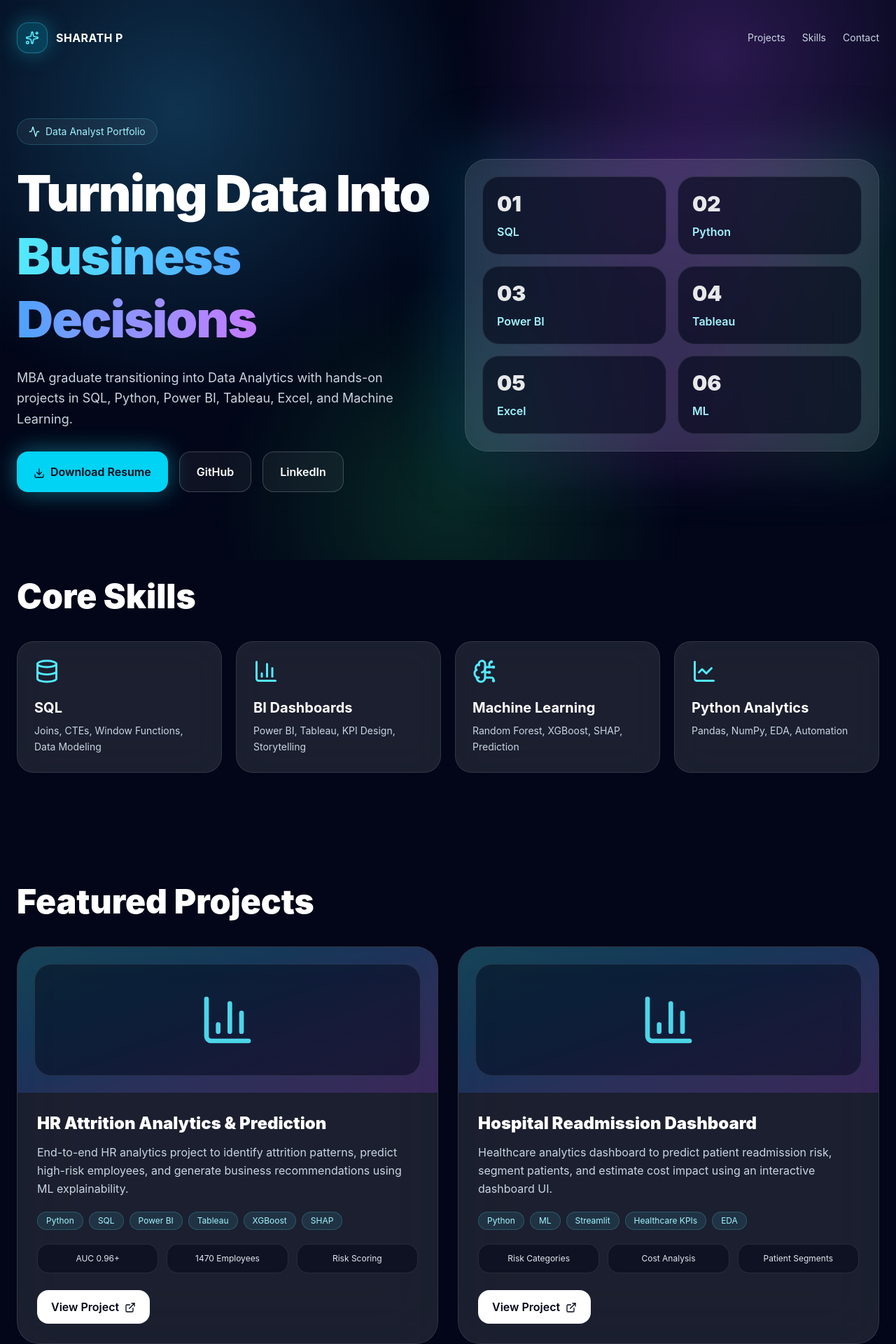
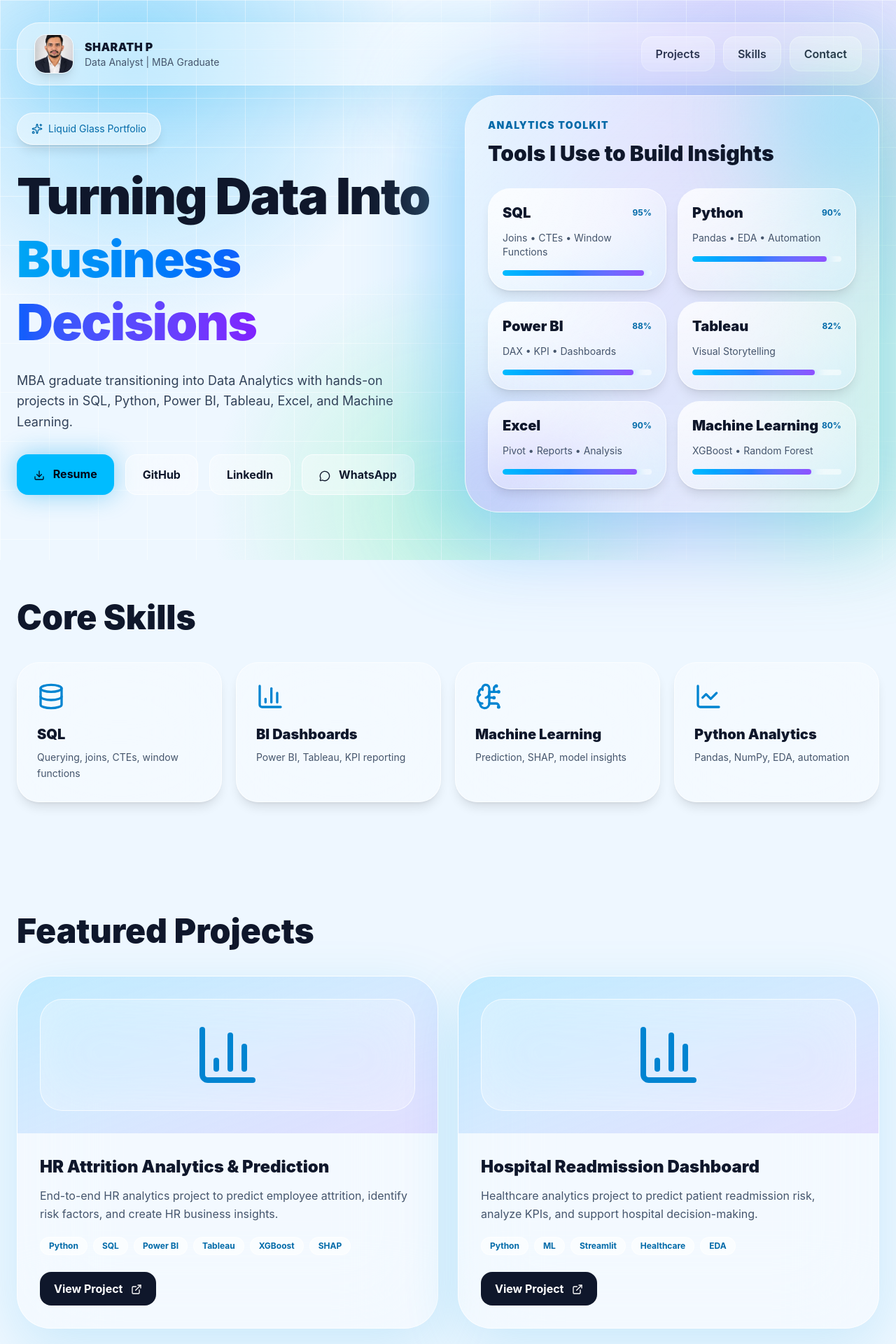
Before and after one commit to psharathdata/sharath-data-portfolio, a React (Vite) app: page / in a window 1280 px wide. Shown: the top 1920 px of the page at 70% size. Built offline with nearby package versions, Linux system fonts and the light colour scheme.

Commit message:
Update Portfolio.jsx

```diff
--- a/src/Portfolio.jsx
+++ b/src/Portfolio.jsx
@@ -2,345 +2,238 @@ import React from "react";
 import { motion } from "framer-motion";
 import {
   Mail,
+  Phone,
   Download,
   ExternalLink,
   BarChart3,
   Database,
   BrainCircuit,
   LineChart,
-  Activity,
-  Sparkles
+  Sparkles,
+  MessageCircle,
 } from "lucide-react";
+
+const profile = {
+  github: "https://github.com/psharathdata",
+  linkedin: "https://www.linkedin.com/in/psharathdata/",
+  email: "p.sharath.data@gmail.com",
+  phone: "+919562099088",
+  whatsapp: "https://wa.me/919562099088",
+  resume: "/resume.pdf",
+  photo: "/profile.png",
+};
 
 const projects = [
   {
     title: "HR Attrition Analytics & Prediction",
-    desc: "End-to-end HR analytics project to identify attrition patterns, predict high-risk employees, and generate business recommendations using ML explainability.",
+    desc: "End-to-end HR analytics project to predict employee attrition, identify risk factors, and create HR business insights.",
     tags: ["Python", "SQL", "Power BI", "Tableau", "XGBoost", "SHAP"],
-    metrics: ["AUC 0.96+", "1470 Employees", "Risk Scoring"],
+    link: "https://github.com/psharathdata/HR-Attrition-Analytics",
   },
   {
     title: "Hospital Readmission Dashboard",
-    desc: "Healthcare analytics dashboard to predict patient readmission risk, segment patients, and estimate cost impact using an interactive dashboard UI.",
-    tags: ["Python", "ML", "Streamlit", "Healthcare KPIs", "EDA"],
-    metrics: ["Risk Categories", "Cost Analysis", "Patient Segments"],
+    desc: "Healthcare analytics project to predict patient readmission risk, analyze KPIs, and support hospital decision-making.",
+    tags: ["Python", "ML", "Streamlit", "Healthcare", "EDA"],
+    link: "https://github.com/psharathdata",
   },
 ];
 
 const skills = [
-  {
-    icon: Database,
-    title: "SQL",
-    text: "Joins, CTEs, Window Functions, Data Modeling",
-  },
-  {
-    icon: BarChart3,
-    title: "BI Dashboards",
-    text: "Power BI, Tableau, KPI Design, Storytelling",
-  },
-  {
-    icon: BrainCircuit,
-    title: "Machine Learning",
-    text: "Random Forest, XGBoost, SHAP, Prediction",
-  },
-  {
-    icon: LineChart,
-    title: "Python Analytics",
-    text: "Pandas, NumPy, EDA, Automation",
-  },
+  ["SQL", "Joins • CTEs • Window Functions", "95"],
+  ["Python", "Pandas • EDA • Automation", "90"],
+  ["Power BI", "DAX • KPI • Dashboards", "88"],
+  ["Tableau", "Visual Storytelling", "82"],
+  ["Excel", "Pivot • Reports • Analysis", "90"],
+  ["Machine Learning", "XGBoost • Random Forest", "80"],
+];
+
+const skillCards = [
+  { icon: Database, title: "SQL", text: "Querying, joins, CTEs, window functions" },
+  { icon: BarChart3, title: "BI Dashboards", text: "Power BI, Tableau, KPI reporting" },
+  { icon: BrainCircuit, title: "Machine Learning", text: "Prediction, SHAP, model insights" },
+  { icon: LineChart, title: "Python Analytics", text: "Pandas, NumPy, EDA, automation" },
 ];
 
 export default function Portfolio() {
   return (
-    <main className="min-h-screen bg-slate-950 text-white overflow-hidden">
+    <main className="min-h-screen text-slate-900 overflow-hidden bg-[#eef7ff]">
+      <div className="fixed inset-0 bg-[radial-gradient(circle_at_15%_10%,rgba(125,211,252,.7),transparent_30%),radial-gradient(circle_at_85%_15%,rgba(196,181,253,.65),transparent_32%),radial-gradient(circle_at_50%_90%,rgba(167,243,208,.65),transparent_35%)]" />
+      <div className="fixed inset-0 bg-[linear-gradient(rgba(255,255,255,.45)_1px,transparent_1px),linear-gradient(90deg,rgba(255,255,255,.45)_1px,transparent_1px)] bg-[size:70px_70px]" />
 
-      <div className="fixed inset-0 bg-[radial-gradient(circle_at_20%_20%,rgba(56,189,248,.25),transparent_35%),radial-gradient(circle_at_80%_10%,rgba(168,85,247,.25),transparent_30%),radial-gradient(circle_at_50%_90%,rgba(34,197,94,.18),transparent_35%)]" />
+      <section className="relative max-w-7xl mx-auto px-6 py-8">
+        <nav className="flex items-center justify-between rounded-[2rem] border border-white/70 bg-white/35 backdrop-blur-3xl shadow-[0_20px_80px_rgba(14,165,233,.18)] px-6 py-4">
+          <div className="flex items-center gap-4">
+            <img
+              src={profile.photo}
+              alt="Sharath P"
+              className="h-14 w-14 rounded-2xl object-cover border border-white/80 shadow-lg"
+            />
+            <div>
+              <h1 className="font-black tracking-wide">SHARATH P</h1>
+              <p className="text-sm text-slate-600">Data Analyst | MBA Graduate</p>
+            </div>
+          </div>
 
-      <div className="fixed inset-0 bg-[linear-gradient(rgba(255,255,255,.04)_1px,transparent_1px),linear-gradient(90deg,rgba(255,255,255,.04)_1px,transparent_1px)] bg-[size:60px_60px] opacity-30" />
+          <div className="hidden md:flex gap-3">
+            {["projects", "skills", "contact"].map((item) => (
+              <a
+                key={item}
+                href={`#${item}`}
+                className="px-5 py-3 rounded-2xl bg-white/35 border border-white/60 backdrop-blur-2xl hover:bg-white/70 transition font-semibold capitalize"
+              >
+                {item}
+              </a>
+            ))}
+          </div>
+        </nav>
 
-      {/* HERO */}
-      <section className="relative max-w-7xl mx-auto px-6 py-8">
-
-        <nav className="flex items-center justify-between mb-20">
-
-          <div className="flex items-center gap-3">
-
-            <div className="h-11 w-11 rounded-2xl bg-cyan-400/20 border border-cyan-300/30 flex items-center justify-center shadow-[0_0_30px_rgba(34,211,238,.35)]">
-              <Sparkles className="h-5 w-5 text-cyan-300" />
+        <div className="grid lg:grid-cols-2 gap-12 items-center min-h-[78vh]">
+          <motion.div initial={{ opacity: 0, y: 35 }} animate={{ opacity: 1, y: 0 }} transition={{ duration: 0.8 }}>
+            <div className="inline-flex items-center gap-2 rounded-full border border-white/70 bg-white/45 px-5 py-3 text-sm text-sky-700 mb-7 backdrop-blur-3xl shadow-lg">
+              <Sparkles className="h-4 w-4" /> Liquid Glass Portfolio
             </div>
 
-            <span className="font-bold tracking-wide">
-              SHARATH P
-            </span>
-
-          </div>
-
-          <div className="hidden md:flex gap-6 text-sm text-slate-300">
-
-            <a href="#projects" className="hover:text-cyan-300">
-              Projects
-            </a>
-
-            <a href="#skills" className="hover:text-cyan-300">
-              Skills
-            </a>
-
-            <a href="#contact" className="hover:text-cyan-300">
-              Contact
-            </a>
-
-          </div>
-
-        </nav>
-
-        <div className="grid lg:grid-cols-2 gap-12 items-center min-h-[70vh]">
-
-          <motion.div
-            initial={{ opacity: 0, y: 35 }}
-            animate={{ opacity: 1, y: 0 }}
-            transition={{ duration: 0.8 }}
-          >
-
-            <div className="inline-flex items-center gap-2 rounded-full border border-cyan-300/20 bg-white/5 px-4 py-2 text-sm text-cyan-200 mb-6 backdrop-blur-xl">
-              <Activity className="h-4 w-4" />
-              Data Analyst Portfolio
-            </div>
-
-            <h1 className="text-5xl md:text-7xl font-black leading-tight tracking-tight">
-
+            <h2 className="text-5xl md:text-7xl font-black leading-tight tracking-tight">
               Turning Data Into{" "}
-
-              <span className="text-transparent bg-clip-text bg-gradient-to-r from-cyan-300 via-blue-400 to-purple-400">
+              <span className="text-transparent bg-clip-text bg-gradient-to-r from-sky-500 via-blue-600 to-violet-600">
                 Business Decisions
               </span>
+            </h2>
 
-            </h1>
-
-            <p className="mt-6 text-lg text-slate-300 max-w-xl leading-relaxed">
-
-              MBA graduate transitioning into Data Analytics with
-              hands-on projects in SQL, Python, Power BI,
-              Tableau, Excel, and Machine Learning.
-
+            <p className="mt-6 text-lg text-slate-700 max-w-xl leading-relaxed">
+              MBA graduate transitioning into Data Analytics with hands-on projects in SQL, Python,
+              Power BI, Tableau, Excel, and Machine Learning.
             </p>
 
             <div className="flex flex-wrap gap-4 mt-8">
+              <a href={profile.resume} target="_blank" className="rounded-2xl px-6 py-4 bg-sky-400 text-slate-950 hover:bg-sky-300 shadow-[0_0_35px_rgba(14,165,233,.45)] font-bold">
+                <Download className="inline mr-2 h-4 w-4" /> Resume
+              </a>
 
-              <button className="rounded-2xl px-6 py-4 bg-cyan-400 text-slate-950 hover:bg-cyan-300 shadow-[0_0_35px_rgba(34,211,238,.45)] font-semibold">
+              <a href={profile.github} target="_blank" className="rounded-2xl px-6 py-4 border border-white/70 bg-white/40 hover:bg-white/70 backdrop-blur-2xl font-bold">
+                GitHub
+              </a>
 
-                <Download className="inline mr-2 h-4 w-4" />
-                Download Resume
+              <a href={profile.linkedin} target="_blank" className="rounded-2xl px-6 py-4 border border-white/70 bg-white/40 hover:bg-white/70 backdrop-blur-2xl font-bold">
+                LinkedIn
+              </a>
 
-              </button>
-
-              <button className="rounded-2xl px-6 py-4 border border-white/20 bg-white/5 hover:bg-white/10 font-semibold">
-                GitHub
-              </button>
-
-              <button className="rounded-2xl px-6 py-4 border border-white/20 bg-white/5 hover:bg-white/10 font-semibold">
-                LinkedIn
-              </button>
-
+              <a href={profile.whatsapp} target="_blank" className="rounded-2xl px-6 py-4 border border-white/70 bg-white/40 hover:bg-white/70 backdrop-blur-2xl font-bold">
+                <MessageCircle className="inline mr-2 h-4 w-4" /> WhatsApp
+              </a>
             </div>
-
           </motion.div>
 
-          {/* RIGHT PANEL */}
-          <motion.div
-            initial={{ opacity: 0, scale: 0.9 }}
-            animate={{ opacity: 1, scale: 1 }}
-            transition={{ duration: 0.9 }}
-            className="relative"
-          >
+          <motion.div initial={{ opacity: 0, scale: 0.9 }} animate={{ opacity: 1, scale: 1 }} transition={{ duration: 0.9 }} className="relative">
+            <div className="absolute -inset-10 rounded-[3rem] bg-gradient-to-r from-sky-300/50 via-violet-300/50 to-emerald-300/50 blur-3xl animate-pulse" />
 
-            <div className="absolute -inset-6 rounded-[2rem] bg-gradient-to-r from-cyan-500/20 via-purple-500/20 to-emerald-500/20 blur-2xl" />
+            <div className="relative rounded-[3rem] border border-white/70 bg-white/25 backdrop-blur-3xl shadow-[0_30px_100px_rgba(14,165,233,.25)] p-8 overflow-hidden">
+              <div className="absolute inset-0 bg-gradient-to-br from-white/70 via-white/20 to-transparent opacity-70" />
+              <div className="absolute -top-24 -right-24 w-64 h-64 bg-sky-300/40 rounded-full blur-3xl" />
+              <div className="absolute -bottom-24 -left-24 w-64 h-64 bg-violet-400/30 rounded-full blur-3xl" />
 
-            <div className="relative rounded-[2rem] border border-white/10 bg-white/10 backdrop-blur-2xl shadow-2xl p-6">
+              <div className="relative z-10 mb-8">
+                <p className="text-sky-700 text-sm font-black tracking-widest uppercase">Analytics Toolkit</p>
+                <h3 className="text-3xl font-black text-slate-900 mt-3">
+                  Tools I Use to Build Insights
+                </h3>
+              </div>
 
-              <div className="grid grid-cols-2 gap-4">
-
-                {["SQL", "Python", "Power BI", "Tableau", "Excel", "ML"].map(
-                  (item, i) => (
-
-                    <div
-                      key={item}
-                      className="rounded-3xl bg-slate-950/60 border border-white/10 p-5 min-h-28 flex flex-col justify-between hover:border-cyan-300/40 transition"
-                    >
-
-                      <span className="text-3xl font-black text-white/90">
-                        0{i + 1}
-                      </span>
-
-                      <span className="text-cyan-200 font-semibold">
-                        {item}
-                      </span>
-
+              <div className="relative z-10 grid sm:grid-cols-2 gap-4">
+                {skills.map(([tool, text, level]) => (
+                  <div key={tool} className="group relative rounded-[2rem] border border-white/70 bg-white/35 backdrop-blur-2xl p-5 overflow-hidden hover:scale-[1.03] transition shadow-lg">
+                    <div className="absolute inset-0 bg-gradient-to-br from-white/70 via-transparent to-sky-200/30" />
+                    <div className="relative z-10">
+                      <div className="flex items-center justify-between mb-3">
+                        <h4 className="text-xl font-black">{tool}</h4>
+                        <span className="text-xs text-sky-700 font-bold">{level}%</span>
+                      </div>
+                      <p className="text-slate-600 text-sm mb-4">{text}</p>
+                      <div className="h-2 rounded-full bg-white/50 overflow-hidden">
+                        <div className="h-full rounded-full bg-gradient-to-r from-sky-400 via-blue-500 to-violet-500 shadow-[0_0_18px_rgba(14,165,233,.8)]" style={{ width: `${level}%` }} />
+                      </div>
                     </div>
-                  )
-                )}
-
+                  </div>
+                ))}
               </div>
             </div>
           </motion.div>
         </div>
       </section>
 
-      {/* SKILLS */}
-      <section
-        id="skills"
-        className="relative max-w-7xl mx-auto px-6 py-20"
-      >
-
-        <h2 className="text-4xl md:text-5xl font-black mb-10">
-          Core Skills
-        </h2>
-
+      <section id="skills" className="relative max-w-7xl mx-auto px-6 py-20">
+        <h2 className="text-4xl md:text-5xl font-black mb-10">Core Skills</h2>
         <div className="grid md:grid-cols-2 lg:grid-cols-4 gap-5">
-
-          {skills.map((s) => (
-
-            <div
-              key={s.title}
-              className="rounded-3xl border border-white/10 bg-white/10 backdrop-blur-xl hover:bg-white/[.14] transition p-6"
-            >
-
-              <s.icon className="h-9 w-9 text-cyan-300 mb-5" />
-
-              <h3 className="text-xl font-bold text-white mb-2">
-                {s.title}
-              </h3>
-
-              <p className="text-slate-300 text-sm leading-relaxed">
-                {s.text}
-              </p>
-
+          {skillCards.map((s) => (
+            <div key={s.title} className="rounded-[2rem] border border-white/70 bg-white/35 backdrop-blur-3xl hover:bg-white/60 transition p-7 shadow-lg">
+              <s.icon className="h-10 w-10 text-sky-600 mb-5" />
+              <h3 className="text-xl font-black mb-2">{s.title}</h3>
+              <p className="text-slate-600 text-sm leading-relaxed">{s.text}</p>
             </div>
           ))}
-
         </div>
       </section>
 
-      {/* PROJECTS */}
-      <section
-        id="projects"
-        className="relative max-w-7xl mx-auto px-6 py-20"
-      >
-
-        <h2 className="text-4xl md:text-5xl font-black mb-10">
-          Featured Projects
-        </h2>
-
+      <section id="projects" className="relative max-w-7xl mx-auto px-6 py-20">
+        <h2 className="text-4xl md:text-5xl font-black mb-10">Featured Projects</h2>
         <div className="grid lg:grid-cols-2 gap-7">
-
           {projects.map((p) => (
-
-            <div
-              key={p.title}
-              className="group rounded-[2rem] border border-white/10 bg-white/10 backdrop-blur-2xl overflow-hidden hover:border-cyan-300/40 transition"
-            >
-
-              <div className="h-52 bg-gradient-to-br from-cyan-400/20 via-blue-500/20 to-purple-500/20 relative">
-
-                <div className="absolute inset-6 rounded-3xl border border-white/10 bg-slate-950/50 flex items-center justify-center">
-
-                  <BarChart3 className="h-20 w-20 text-cyan-300 opacity-90 group-hover:scale-110 transition" />
-
+            <div key={p.title} className="group rounded-[3rem] border border-white/70 bg-white/30 backdrop-blur-3xl overflow-hidden hover:bg-white/55 transition shadow-[0_25px_80px_rgba(14,165,233,.16)]">
+              <div className="h-56 bg-gradient-to-br from-sky-300/40 via-blue-300/30 to-violet-300/40 relative">
+                <div className="absolute inset-8 rounded-[2rem] border border-white/70 bg-white/35 backdrop-blur-2xl flex items-center justify-center">
+                  <BarChart3 className="h-24 w-24 text-sky-600 group-hover:scale-110 transition" />
                 </div>
               </div>
 
-              <div className="p-7">
+              <div className="p-8">
+                <h3 className="text-2xl font-black mb-3">{p.title}</h3>
+                <p className="text-slate-600 leading-relaxed mb-5">{p.desc}</p>
 
-                <h3 className="text-2xl font-black mb-3 text-white">
-                  {p.title}
-                </h3>
-
-                <p className="text-slate-300 leading-relaxed mb-5">
-                  {p.desc}
-                </p>
-
-                <div className="flex flex-wrap gap-2 mb-5">
-
+                <div className="flex flex-wrap gap-2 mb-6">
                   {p.tags.map((tag) => (
-
-                    <span
-                      key={tag}
-                      className="px-3 py-1 rounded-full bg-cyan-300/10 text-cyan-200 border border-cyan-300/20 text-xs"
-                    >
-
+                    <span key={tag} className="px-3 py-1 rounded-full bg-white/55 text-sky-700 border border-white/70 text-xs font-bold">
                       {tag}
-
                     </span>
                   ))}
-
                 </div>
 
-                <div className="grid grid-cols-3 gap-3 mb-6">
-
-                  {p.metrics.map((m) => (
-
-                    <div
-                      key={m}
-                      className="rounded-2xl bg-slate-950/50 border border-white/10 p-3 text-xs text-slate-200 text-center"
-                    >
-
-                      {m}
-
-                    </div>
-                  ))}
-
-                </div>
-
-                <button className="rounded-2xl bg-white text-slate-950 hover:bg-cyan-200 px-5 py-3 font-semibold">
-
-                  View Project
-
-                  <ExternalLink className="inline ml-2 h-4 w-4" />
-
-                </button>
-
+                <a href={p.link} target="_blank" className="rounded-2xl bg-slate-900 text-white hover:bg-sky-600 px-5 py-3 font-bold inline-block">
+                  View Project <ExternalLink className="inline ml-2 h-4 w-4" />
+                </a>
               </div>
             </div>
           ))}
-
         </div>
       </section>
 
-      {/* CONTACT */}
-      <section
-        id="contact"
-        className="relative max-w-7xl mx-auto px-6 py-20"
-      >
-
-        <div className="rounded-[2rem] border border-white/10 bg-white/10 backdrop-blur-2xl p-8 md:p-12 text-center">
-
-          <h2 className="text-4xl md:text-5xl font-black mb-4">
-            Let’s Build Data Stories
-          </h2>
-
-          <p className="text-slate-300 mb-8">
-
-            Open to Data Analyst roles, dashboard projects,
-            and analytics opportunities.
-
-          </p>
+      <section id="contact" className="relative max-w-7xl mx-auto px-6 py-20">
+        <div className="rounded-[3rem] border border-white/70 bg-white/35 backdrop-blur-3xl p-8 md:p-12 text-center shadow-[0_25px_80px_rgba(14,165,233,.16)]">
+          <h2 className="text-4xl md:text-5xl font-black mb-4">Let’s Build Data Stories</h2>
+          <p className="text-slate-600 mb-8">Open to Data Analyst roles, dashboard projects, and analytics opportunities.</p>
 
           <div className="flex justify-center gap-4 flex-wrap">
+            <a href={`mailto:${profile.email}`} className="rounded-2xl bg-sky-400 text-slate-950 hover:bg-sky-300 px-5 py-3 font-bold">
+              <Mail className="inline mr-2 h-4 w-4" /> Email
+            </a>
 
-            <button className="rounded-2xl bg-cyan-400 text-slate-950 hover:bg-cyan-300 px-5 py-3 font-semibold">
+            <a href={`tel:${profile.phone}`} className="rounded-2xl border border-white/70 bg-white/45 hover:bg-white/70 px-5 py-3 font-bold">
+              <Phone className="inline mr-2 h-4 w-4" /> Call
+            </a>
 
-              <Mail className="inline mr-2 h-4 w-4" />
-              Contact Me
+            <a href={profile.whatsapp} target="_blank" className="rounded-2xl border border-white/70 bg-white/45 hover:bg-white/70 px-5 py-3 font-bold">
+              <MessageCircle className="inline mr-2 h-4 w-4" /> WhatsApp
+            </a>
 
-            </button>
+            <a href={profile.github} target="_blank" className="rounded-2xl border border-white/70 bg-white/45 hover:bg-white/70 px-5 py-3 font-bold">
+              GitHub
+            </a>
 
-            <button className="rounded-2xl border border-white/20 bg-white/5 hover:bg-white/10 px-5 py-3 font-semibold">
-              GitHub
-            </button>
-
+            <a href={profile.linkedin} target="_blank" className="rounded-2xl border border-white/70 bg-white/45 hover:bg-white/70 px-5 py-3 font-bold">
+              LinkedIn
+            </a>
           </div>
         </div>
       </section>
-
     </main>
   );
 }
```
